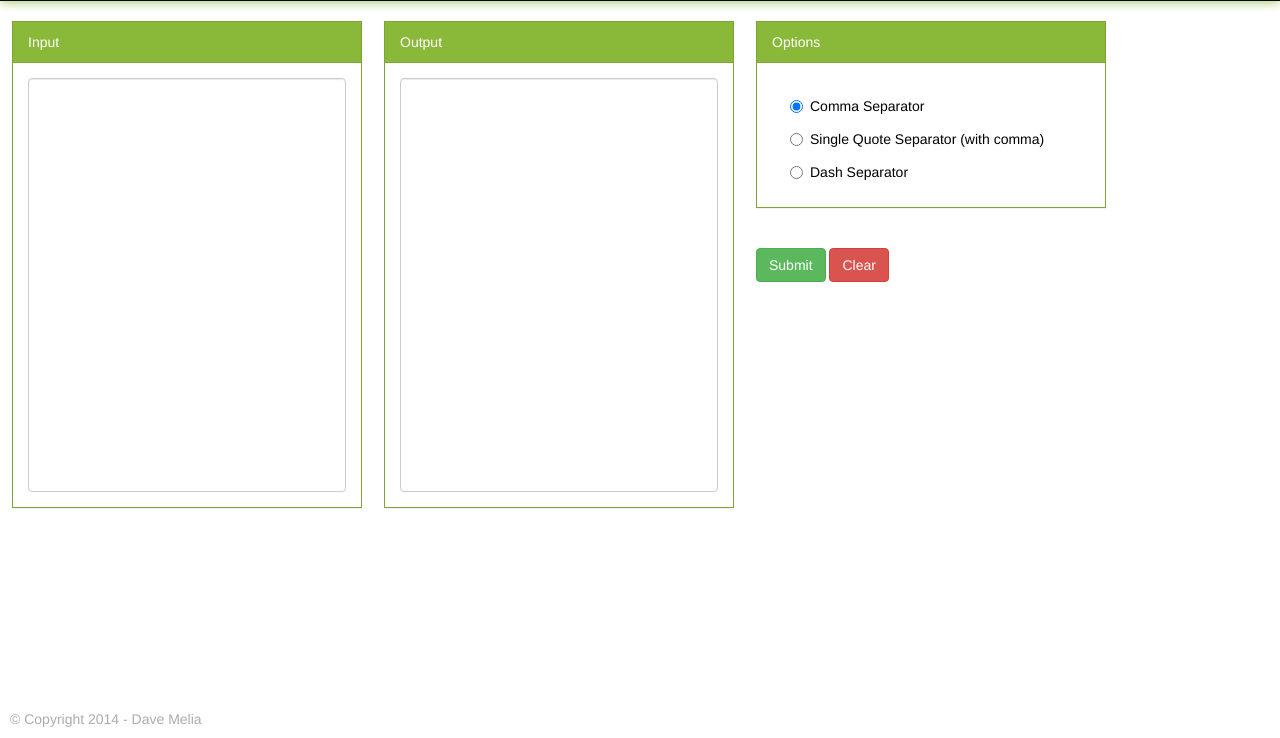
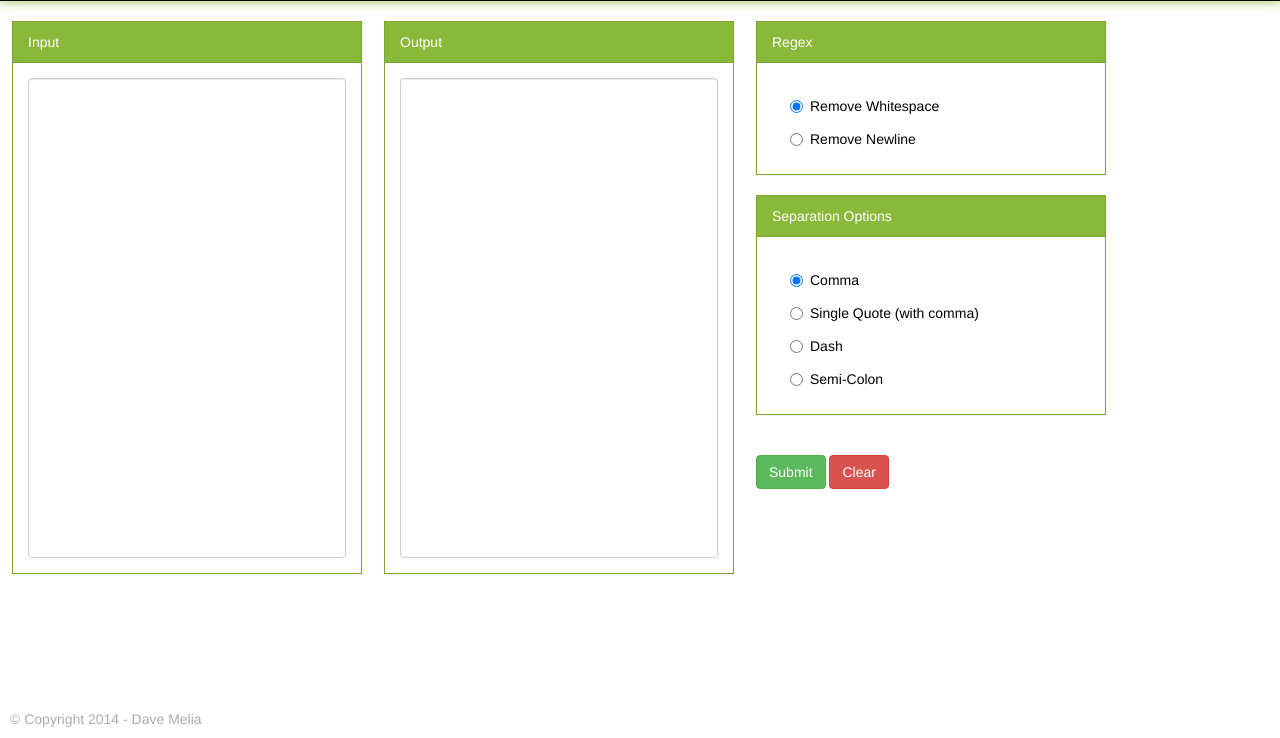
Before and after one commit to Dave-Melia/Text-Separator, a plain HTML site: page index.html in a window 1280 px wide. Shown: the part 62-800 px from the top of the page. Drawn offline with nearby package versions, Linux system fonts and the light colour scheme.

Commit message:
Update
Added Regex Box

```diff
--- a/func.js
+++ b/func.js
@@ -1,29 +1,57 @@
-// Function to ammend string with single quotes and a comma
+// Function to amend array with commas
+Array.prototype.toComma = function () {
+    return this.join(",");
+}
+
+// Function to amend array with dashes
+Array.prototype.toDash = function () {
+    return this.join("-");
+}
+
+// Function to amend array with single quotes and a comma
 Array.prototype.toSingleQuotedString = function () {
   return "'" + this.join("','") + "'";
+}
+
+// Function to amend string with semi-colons
+Array.prototype.toSemiColon = function () {
+    return this.join(";");
 }
 
 // Main function to ammend inputted strings
 function change() {
 
     var string_input = (document.getElementById('string_input')),
-        stringArray = string_input.value.replace(/^\s+|\s+$/g, '').split(/\s+/),
-        radio_comma = document.getElementById("radioComma"),
-        radio_singlequote = document.getElementById("radioSingleQuote"),
-        radio_dash = document.getElementById("radioDash"),
+        radio_comma = document.getElementById('radioComma'),
+        radio_singlequote = document.getElementById('radioSingleQuote'),
+        radio_dash = document.getElementById('radioDash'),
+        radio_semi = document.getElementById('radioSemi'),
         maxLength = 600;
 
+    // Regex radio conditions
+    if (radioWhitespace.checked) {
+        stringArray = string_input.value.replace(/^\s+|\s+$/g, '').split(/\s+/);
+    }
+    else if (radioNewline.checked) {
+        stringArray = string_input.value.replace(/^\n+|\n+$/g, '').split(/\n+/);
+    }
+
+
+    // Text formatting radio conditions
     if (radio_comma.checked) {
-        string_output = stringArray.join(radio_comma.value);
+        string_output = stringArray.toComma();
     }
     else if (radio_singlequote.checked) {
         string_output = stringArray.toSingleQuotedString();
     }
     else if (radio_dash.checked) {
-        string_output = stringArray.join(radio_dash.value);
+        string_output = stringArray.toDash();
+    }
+    else if (radio_semi.checked) {
+        string_output = stringArray.toSemiColon();
     }
 
-    // Displays formatted string
+    // Displays formatted array providing the input is less than maxLength
     if(stringArray.length <= maxLength){
         document.getElementById("string_output").value = (string_output);
     } else {
--- a/index.html
+++ b/index.html
@@ -3,7 +3,7 @@
 <head>
 	<link href="http://maxcdn.bootstrapcdn.com/bootstrap/3.2.0/css/bootstrap.min.css" rel="stylesheet">
 	<link href="style.css" rel="stylesheet">
-
+	<title>Text Separator</title>
 	<script type="text/javascript" src="func.js"></script>
 </head>
 	<body>
@@ -39,54 +39,112 @@
 					</div>
 					<!-- END OUTPUT DIV -->
 
-					<!-- START RADIO BUTTONS PANEL -->
+					<!-- START REXEG PANEL -->
 					<div class="panel-wrap">
 						<div class="panel panel-info">
-						  <div class="panel-heading">Options</div>
+
+						  <div class="panel-heading">
+						  	Regex
+						  </div>
+
+
 						  <div class="panel-body">
-						<!-- START Radio 1 DIV -->
+
+							<!-- START REMOVE WHITESPACE DIV -->
+							<div class="radio">
+							  <label>
+							    <input name="regex" type="radio" name="optionsRadios" id="radioWhitespace" checked>
+							    Remove Whitespace
+							  </label>
+							</div>
+							<!-- END REMOVE WHITESPACE DIV -->
+
+
+							<!--START REMOVE NEWLINE-->
+							<div class="radio">
+							  <label>
+							    <input name="regex" type="radio" name="optionsRadios" id="radioNewline">
+							    Remove Newline
+							  </label>
+							</div>
+							<!-- END RADIO DIV -->
+
+						  </div> <!-- END PANEL-BODY -->
+
+						</div>
+					</div>
+					<!-- END REGEX PANEL -->
+
+					<!-- START SEPARATION OPTIONS PANEL -->
+					<div class="panel-wrap">
+						<div class="panel panel-info">
+
+						  <div class="panel-heading">
+						  	Separation Options
+						  </div>
+
+
+						  <div class="panel-body">
+						<!-- START COMMA DIV -->
 							<div class="radio">
 							  <label>
 							    <input type="radio" name="optionsRadios" id="radioComma" value="," checked>
-							    Comma Separator
+							    Comma
+							  </label>
+							</div><!-- END COMMA DIV -->
+
+
+							<!-- START SINGLE QUOTE DIV -->
+							<div class="radio">
+							  <label>
+							    <input type="radio" name="optionsRadios" id="radioSingleQuote" value="'">
+							    Single Quote (with comma)
+							  </label>
+							</div>
+							<!-- END SINGLE QUOTE DIV -->
+
+
+							<!-- START DASH DIV -->
+							<div class="radio">
+							  <label>
+							    <input type="radio" name="optionsRadios" id="radioDash" value="-">
+							    Dash
+							  </label>
+							</div>
+							<!-- END DASH DIV -->
+
+
+							<!-- START SEMI-COLON DIV -->
+							<div class="radio">
+							  <label>
+							    <input type="radio" name="optionsRadios" id="radioSemi" value="-">
+							    Semi-Colon
 							  </label>
 							</div><!-- END RADIO DIV -->
 
-							<!-- START Radio 2 DIV -->
-							<div class="radio">
-							  <label>
-							    <input type="radio" name="optionsRadios" id="radioSingleQuote" value="'">
-							    Single Quote Separator (with comma)
-							  </label>
-							</div><!-- END RADIO DIV -->
+						  </div> <!-- END BODY PANEL DIV -->
 
-							<!-- START Radio 3 DIV -->
-							<div class="radio">
-							  <label>
-							    <input type="radio" name="optionsRadios" id="radioDash" value="-">
-							    Dash Separator
-							  </label>
-							</div><!-- END RADIO DIV -->
+						</div> <!-- END PANEL PANEL-INFO DIV -->
 
 
-						  </div>
-						</div>
-
+						<!-- START BUTTONS DIV -->
 						<div id="button" class="panel-info">
 		      				<button type="button" class="btn btn-success" onclick="change()">Submit</button>
 
 		      				<button type="button" class="btn btn-danger" onclick="clearText()">Clear</button>
-		      			</div><!-- END Button DIV -->
-					</div>
-					<!-- END RADIO BUTTONS PANEL -->
+		      			</div>
+		      			<!-- END ButtonS DIV -->
+					</div> <!-- END SEPARATION OPTIONS PANEL -->
 
 
 		      	</div> <!-- END MAIN DIV -->
 		    </div>	<!-- END WRAP DIV -->
 
+
 		    <div id="footer">
 		      	<p>&copy; Copyright 2014 - Dave Melia </p>
 		    </div>
 
+
 	</body>
 </html>
--- a/style.css
+++ b/style.css
@@ -49,10 +49,12 @@ a:link, a:hover, a:active, a:visited  {
 
 #string_input {
 	float: left;
+	height: 480px;
 }
 
 #string_output {
 	float: left;
+	height: 480px;
 }
 
 #button {
```
